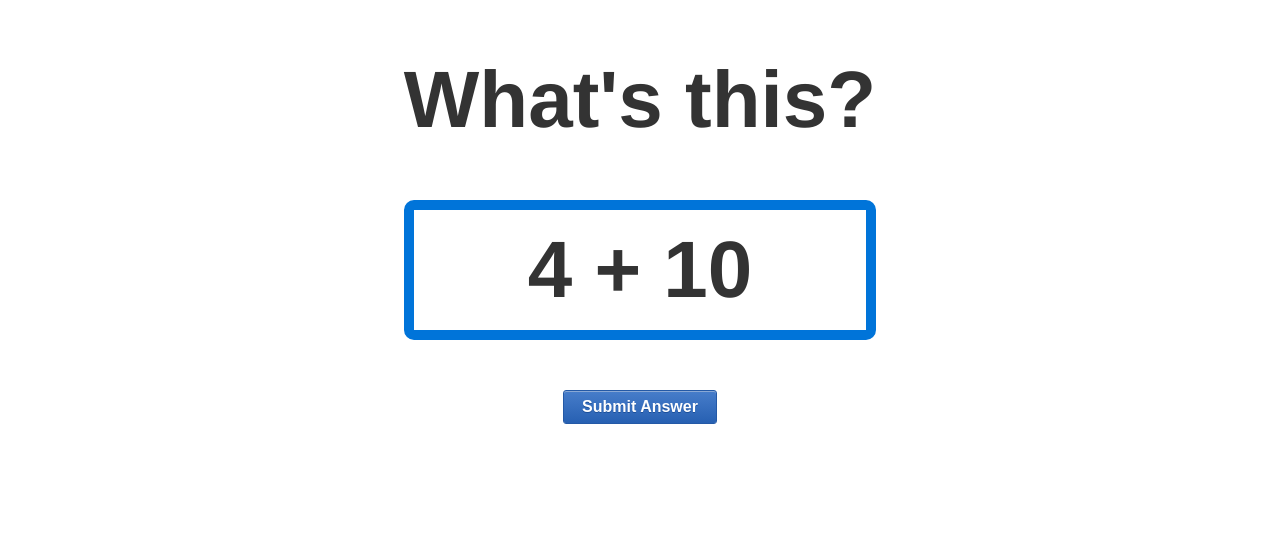
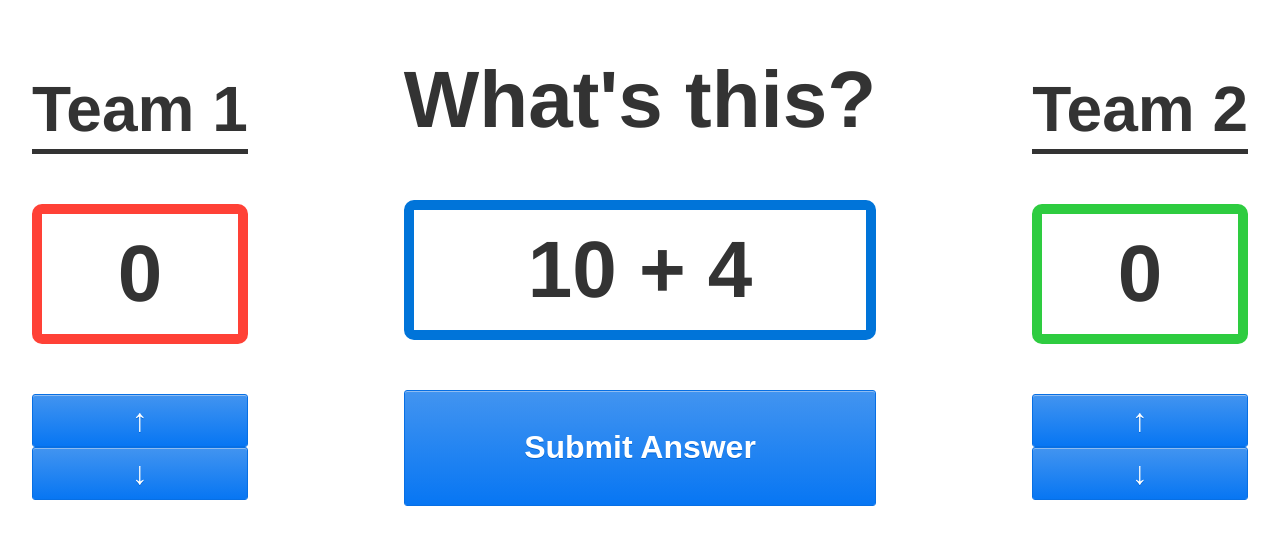
Before and after one commit to brandonpittman/mathGame, a plain HTML site: page index.html in a window 1280 px wide. Drawn offline with Linux system fonts and the light colour scheme.

Commit message:
Add point counter for two teams and no refresh is needed.

```diff
--- a/css/screen.css
+++ b/css/screen.css
@@ -415,7 +415,7 @@ a:active {
   transition: color .3s ease-in-out; }
 
 body {
-  width: 80%;
+  width: 95%;
   margin: auto;
   text-align: center; }
 
@@ -429,12 +429,71 @@ h1 {
 .answer-section {
   display: none; }
 
-.answer {
+.answer, .question {
+  border: 10px solid #0074d9;
+  padding: 10px;
+  border-radius: 10px; }
+
+.team1 {
+  display: inline-block;
+  float: left; }
+
+.team2 {
+  display: inline-block;
+  float: right; }
+
+.name {
+  padding-top: 0.3em;
+  border-bottom: 5px solid;
+  font-size: 4em; }
+
+.points1 {
+  border: 10px solid #ff4136;
+  padding: 10px;
+  border-radius: 10px; }
+
+.points2 {
   border: 10px solid #2ecc40;
   padding: 10px;
   border-radius: 10px; }
 
-.question {
-  border: 10px solid #0074d9;
-  padding: 10px;
-  border-radius: 10px; }
+button {
+  border: 1px solid #076fe4;
+  border-radius: 3px;
+  -webkit-box-shadow: inset 0 1px 0 0 #8ebcf1;
+  box-shadow: inset 0 1px 0 0 #8ebcf1;
+  color: white;
+  display: inline-block;
+  font-size: 11px;
+  font-weight: bold;
+  background-color: #4294f0;
+  background-image: -webkit-gradient(linear, left top, left bottom, color-stop(0%, #4294f0), color-stop(100%, #0776f3));
+  background-image: -webkit-linear-gradient(#4294f0, #0776f3);
+  background-image: -webkit-gradient(linear, left top, left bottom, from(#4294f0), to(#0776f3));
+  background-image: linear-gradient(#4294f0, #0776f3);
+  padding: 7px 18px;
+  text-decoration: none;
+  text-shadow: 0 1px 0 #0065d6;
+  -webkit-background-clip: padding-box;
+  background-clip: padding-box;
+  width: 100%;
+  font-size: 2em; }
+  button:hover:not(:disabled) {
+    -webkit-box-shadow: inset 0 1px 0 0 #60a2ec;
+    box-shadow: inset 0 1px 0 0 #60a2ec;
+    cursor: pointer;
+    background-color: #2f87ea;
+    background-image: -webkit-gradient(linear, left top, left bottom, color-stop(0%, #2f87ea), color-stop(100%, #086fe3));
+    background-image: -webkit-linear-gradient(#2f87ea, #086fe3);
+    background-image: -webkit-gradient(linear, left top, left bottom, from(#2f87ea), to(#086fe3));
+    background-image: linear-gradient(#2f87ea, #086fe3); }
+  button:active:not(:disabled) {
+    border: 1px solid #076fe4;
+    -webkit-box-shadow: inset 0 0 8px 4px #0868d3, inset 0 0 8px 4px #0868d3, 0 1px 1px 0 #eeeeee;
+    box-shadow: inset 0 0 8px 4px #0868d3, inset 0 0 8px 4px #0868d3, 0 1px 1px 0 #eeeeee; }
+  button:disabled {
+    opacity: 0.5;
+    cursor: not-allowed; }
+
+.submit, .play-again {
+  padding: 1.2em 1em; }
--- a/index.html
+++ b/index.html
@@ -15,6 +15,18 @@
     <h1 class='answer'></h1>
     <button type="button" class='play-again'>Play Again</button>
   </section>
+  <section class='team1'>
+    <h1 class='name'>Team 1</h1>
+    <h1 class='points1'>0</h1>
+    <button type="button" class='up1'>&uarr;</button>
+    <button type="button" class='down1'>&darr;</button>
+  </section>
+  <section class='team2'>
+    <h1 class='name'>Team 2</h1>
+    <h1 class='points2'>0</h1>
+    <button type="button" class='up2'>&uarr;</button>
+    <button type="button" class='down2'>&darr;</button>
+  </section>
 </head>
 <body>
   <script src="js/main.js"></script>
--- a/js/main.js
+++ b/js/main.js
@@ -1 +1 @@
-(function(){var n,i,t,o,c;c=function(n,i){return Math.floor(Math.random()*(i-n+1)+n)},i=c(1,10),t=c(0,10),o=""+i+" + "+t,n=""+(i+t),$(function(){return $(".question").append(o),$(".submit").click(function(){return $(".question-section").css("display","none"),$(".answer").append(n),$(".answer-section").css("display","inline-block")}),$(".play-again").click(function(){return document.location.reload(!1)})})}).call(this);
+(function(){var n,t,i,o,c,e,s,u,r,a;t=void 0,i=void 0,s=void 0,n=void 0,c=0,e=0,u=function(n,t){return Math.floor(Math.random()*(t-n+1)+n)},r=function(){return t=u(1,10),i=u(0,10),s=""+t+" + "+i,n=""+(t+i),$(".question").append(s)},a=function(){return $(".question-section").css("display","none"),$(".answer").append(n),$(".answer-section").css("display","inline-block")},o=function(){return $(".question").text(""),$(".answer").text(""),r(),$(".answer-section").css("display","none"),$(".question-section").css("display","inline-block")},$(function(){return r(),$(".submit").click(function(){return a()}),$(".up1").click(function(){return c+=1,$(".points1").text(c)}),$(".up2").click(function(){return e+=1,$(".points2").text(e)}),$(".down1").click(function(){return 1>c||(c-=1),$(".points1").text(c)}),$(".down2").click(function(){return 1>e||(e-=1),$(".points2").text(e)}),$(".play-again").click(function(){return o()})})}).call(this);
```
Also changed, not shown: 1 other file.
